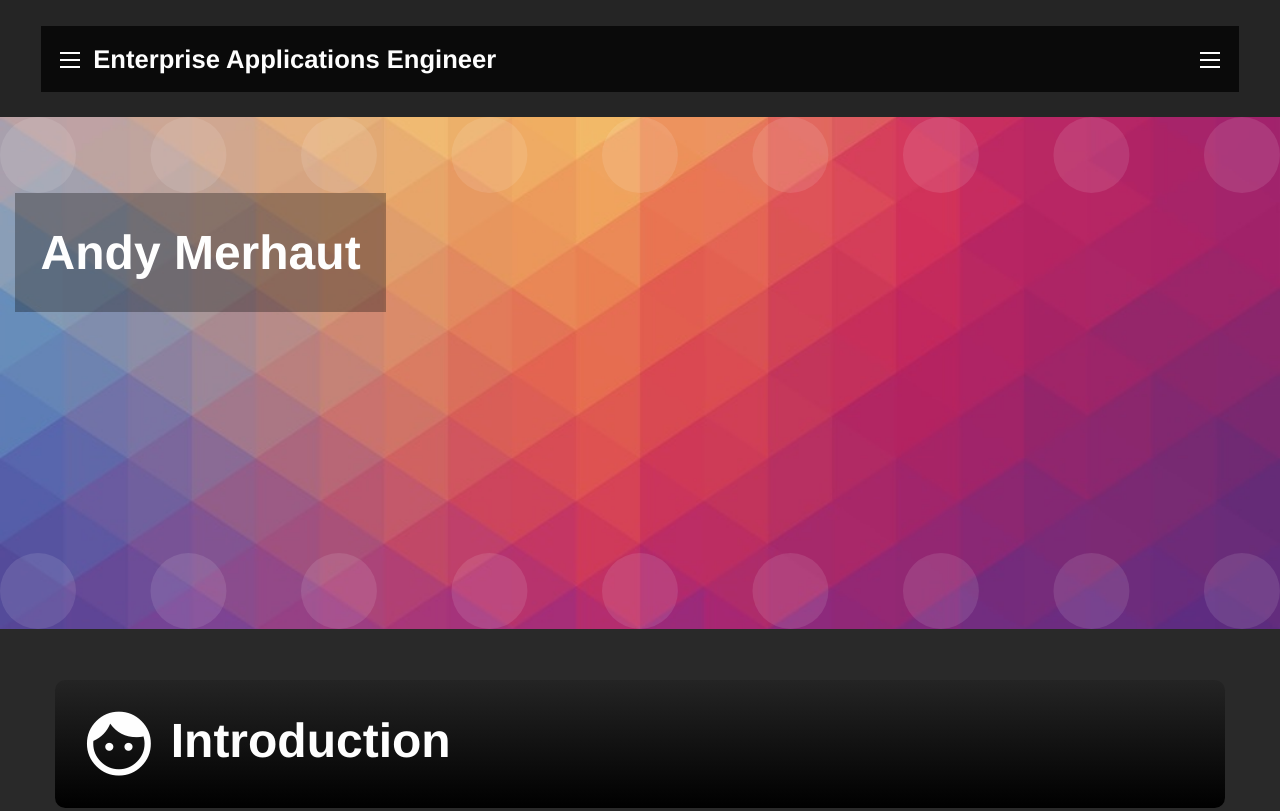
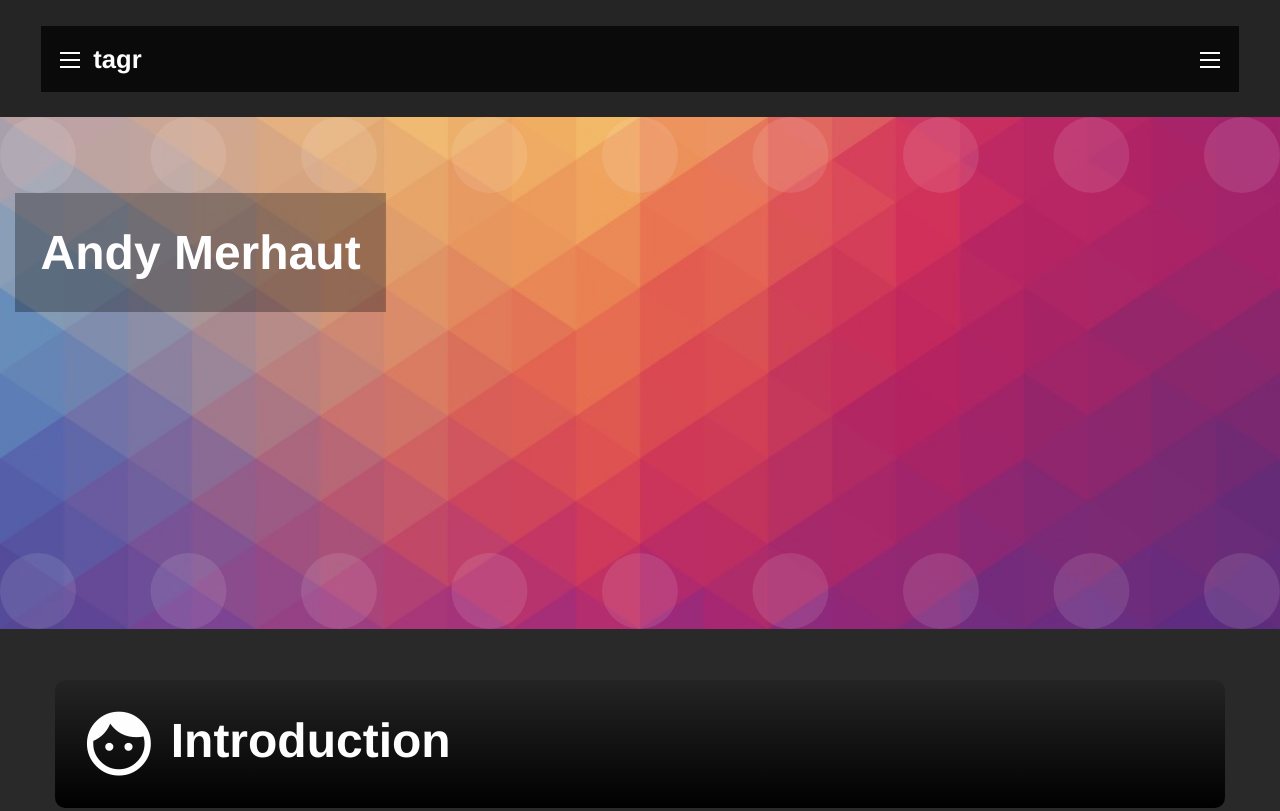
Before and after one commit to tagr/tagr.github.io, a website: page index.html in a window 1280 px wide. Shown: the top 811 px of the page. Drawn offline with Linux system fonts and the light colour scheme; a web font is replaced by a local one.

Commit message:
Updated menu title

```diff
--- a/index.html
+++ b/index.html
@@ -15,7 +15,7 @@
                  <div class="title-bar">
                     <div class="title-bar-left">
                         <button class="menu-icon" type="button" data-open="offCanvasLeft"></button>
-                        <span class="title-bar-title">Enterprise Applications Engineer</span>
+                        <span class="title-bar-title">tagr</span>
                     </div>
                     <div class="title-bar-right">
                         <button class="menu-icon" type="button" data-open="offCanvasRight"></button>
```
